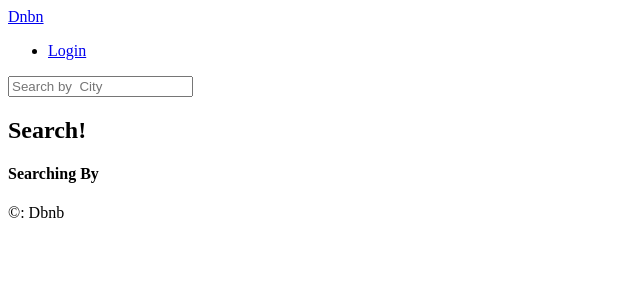
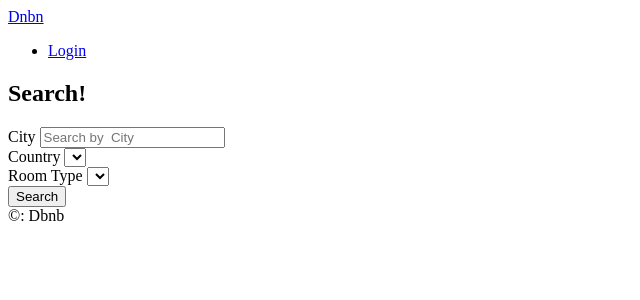
Before and after one commit to tsdavid/airbnb-clone, a Django app: template templates/rooms/search.html in a window 1280 px wide. Shown: the top 300 px of the page, without its empty margins (0-640 px from the left). Run offline with Django 3.2, Linux system fonts and the light colour scheme; the template is opened without the code that fills it, so the values that code supplies are empty.

Commit message:
#13.1 Starting the Form

```diff
--- a/templates/base.html
+++ b/templates/base.html
@@ -7,7 +7,15 @@
     <title>{%block page_name%}{%endblock page_name%}| Nbnb</title>
   </head>
   <body>
-    {% include "partials/header.html" %}
+  <header>
+    {% include "partials/nav.html" %}
+    {% block search-bar %}
+      <form method="get" action="{% url "rooms:search" %}">
+        <input name="city" placeholder="Search by  City" />
+        {% comment %} input name을 설정하니까 url에서 city = input 값으로 됨 ... 개신기 {% endcomment %}
+      </form>
+    {% endblock search-bar %}
+  </header>
     {% block content %} {% endblock %}
     {% include "partials/footer.html" %}
   </body>
--- a/templates/partials/header.html
+++ /dev/null
@@ -1,10 +0,0 @@
-<header>
-    <a href="{% url "core:home" %}"> Dnbn</a>
-    <ul>
-        <li><a href="#">Login</a></li>
-    </ul>
-    <form method="get" action="{% url "rooms:search" %}">
-        <input name="city" placeholder="Search by  City" />
-        {% comment %} input name을 설정하니까 url에서 city = input 값으로 됨 ... 개신기 {% endcomment %}
-    </form>
-</header>
--- /dev/null
+++ b/templates/partials/nav.html
@@ -0,0 +1,4 @@
+<a href="{% url "core:home" %}"> Dnbn</a>
+<ul>
+    <li><a href="#">Login</a></li>
+</ul>
--- a/templates/rooms/search.html
+++ b/templates/rooms/search.html
@@ -4,9 +4,36 @@
     Search
 {% endblock page_name %}
 
+{% block search-bar %}
+{% endblock search-bar %}
+
 {% block content %}
 
     <h2>Search!</h2>
 
-    <h4>Searching By {{city}}</h4>
+    <form method="get" action="{% url "rooms:search" %}">
+        <div>
+            <label for="city">City</label>
+            <input value="{{city}}" id="city" name="city" placeholder="Search by  City" />
+            {% comment %} input name을 설정하니까 url에서 city = input 값으로 됨 ... 개신기 {% endcomment %}
+        </div>
+        <div>
+            <label for="country">Country</label>
+            <select name="country" id="country">
+                {% for country in contries %}
+                    <option value="{{country.code}}">{{country.name}}</option>
+                {% endfor %}
+            </select>
+        </div>
+        <div>
+            <label for="room_type">Room Type</label>
+            <select name="room_type" id="room_type">
+                {% for room_type in room_types %}
+                    <option value="{{room_type.pk}}">{{room_type.name}}</option>
+                {% endfor %}
+            </select>
+        </div>
+        <button>Search</button>
+    </form>
+
 {% endblock content%}
```
Also changed, not shown: rooms/views.py (+6 -2 lines).
